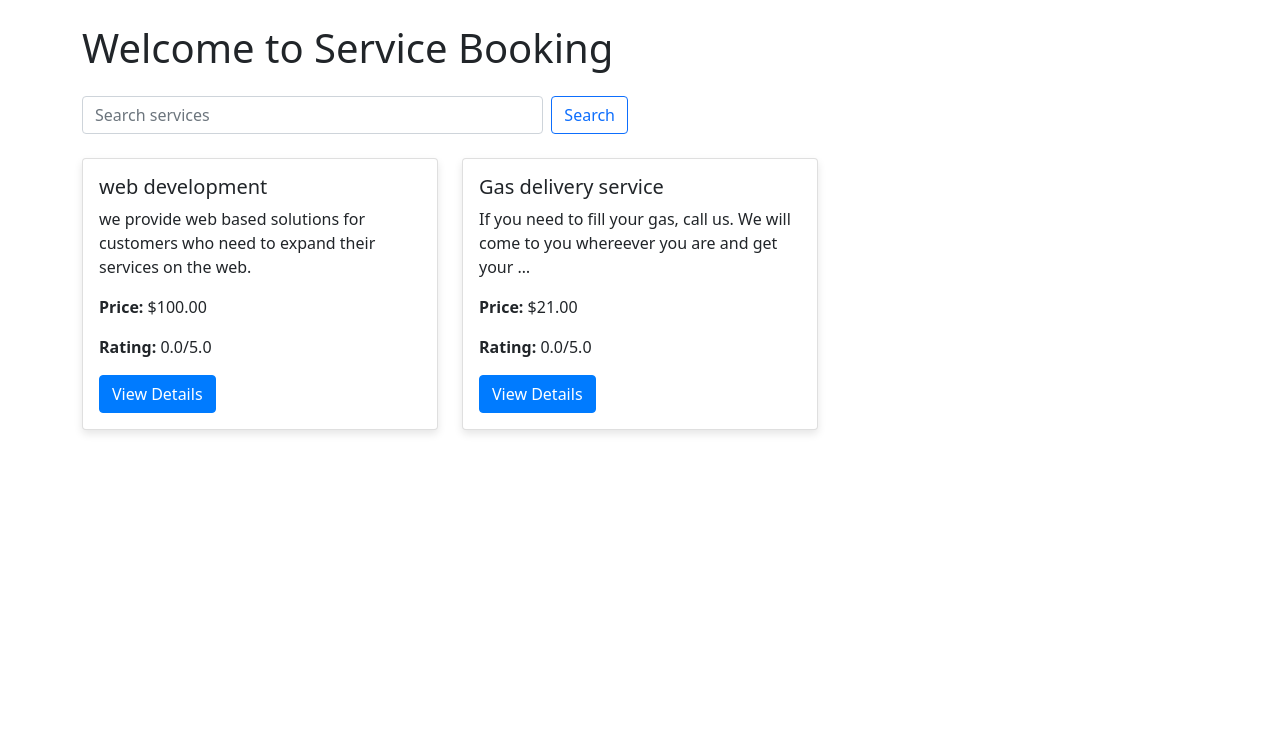
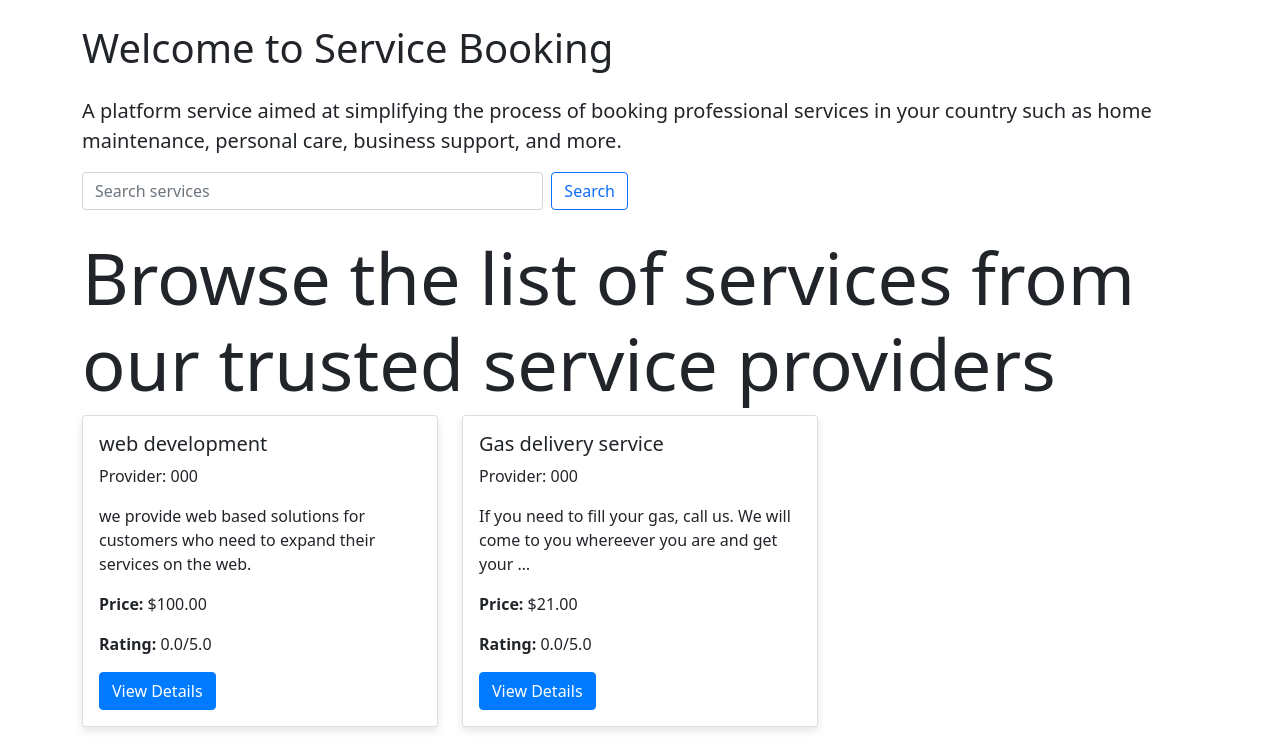
Before and after one commit to archebold-degraft-acquah/justbookit, a Django app: template booking/templates/booking/home.html in a window 1280 px wide. Shown: the part 56-800 px from the top of the page. Run offline with Django 5.2, Linux system fonts and the light colour scheme; data comes from the database, SQL or seed files in the repository; tables that the repository leaves empty hold one stand-in row (values such as "Sample post"); the template is opened without the code that fills it: values that come from a table or form of the project are taken from there, most other values are stand-ins (such as "Sample title", 1, 10 or a date in 2020).

Commit message:
Fixed bugs in writing searches

```diff
--- a/booking/models.py
+++ b/booking/models.py
@@ -7,10 +7,13 @@ from django.core.exceptions import ValidationError
 class User(AbstractUser):
     is_professional = models.BooleanField(default=False)
 
+
 class Service(models.Model):
     name = models.CharField(max_length=100)
     description = models.TextField()
     price = models.DecimalField(max_digits=10, decimal_places=2, validators=[MinValueValidator(0)])
+    # start_date = models.DateTimeField()
+    # end_date = models.DateTimeField()
     provider = models.ForeignKey(User, on_delete=models.CASCADE, related_name='services')
     average_rating = models.FloatField(default=0, validators=[MinValueValidator(0), MaxValueValidator(5)])
 
--- a/booking/templates/booking/home.html
+++ b/booking/templates/booking/home.html
@@ -5,6 +5,9 @@
 
 {% block content %}
 <h1 class="mb-4">Welcome to Service Booking</h1>
+<p class="lead">A platform service aimed at simplifying the process of booking professional services in your country such
+as home maintenance, personal care, business support, and more.
+</p>
 <div class="row mb-4">
     <div class="col-md-6">
         <form action="{% url 'booking:search_services' %}" method="get" class="d-flex">
@@ -14,11 +17,14 @@
     </div>
 </div>
 <div class="row">
+    {% if services %}
+    <h2 class="display-2">Browse the list of services from our trusted service providers</h2>
     {% for service in services %}
     <div class="col-md-4 mb-3">
         <div class="card">
             <div class="card-body">
                 <h5 class="card-title">{{ service.name }}</h5>
+                <p class="card-text">Provider: {{serviceprovider}}</p>
                 <p class="card-text">{{ service.description|truncatewords:20 }}</p>
                 <p class="card-text"><strong>Price:</strong> ${{ service.price }}</p>
                 <p class="card-text"><strong>Rating:</strong> {{ service.average_rating|floatformat:1 }}/5.0</p>
@@ -27,5 +33,8 @@
         </div>
     </div>
     {% endfor %}
+    {% else %}
+    <p>No services available. Please come back later. We appologise for the inconvinience.</p>
+{% endif %}
 </div>
 {% endblock %}
--- a/booking/templates/booking/search_results.html
+++ b/booking/templates/booking/search_results.html
@@ -14,7 +14,7 @@
                 <p class="card-text">{{ service.description|truncatewords:20 }}</p>
                 <p class="card-text"><strong>Price:</strong> ${{ service.price }}</p>
                 <p class="card-text"><strong>Rating:</strong> {{ service.average_rating|floatformat:1 }}/5.0</p>
-                <a href="{% url 'service_detail' service.id %}" class="btn btn-primary">View Details</a>
+                <a href="{% url 'booking:service_detail' service.id %}" class="btn btn-primary">View Details</a>
             </div>
         </div>
     </div>
```
